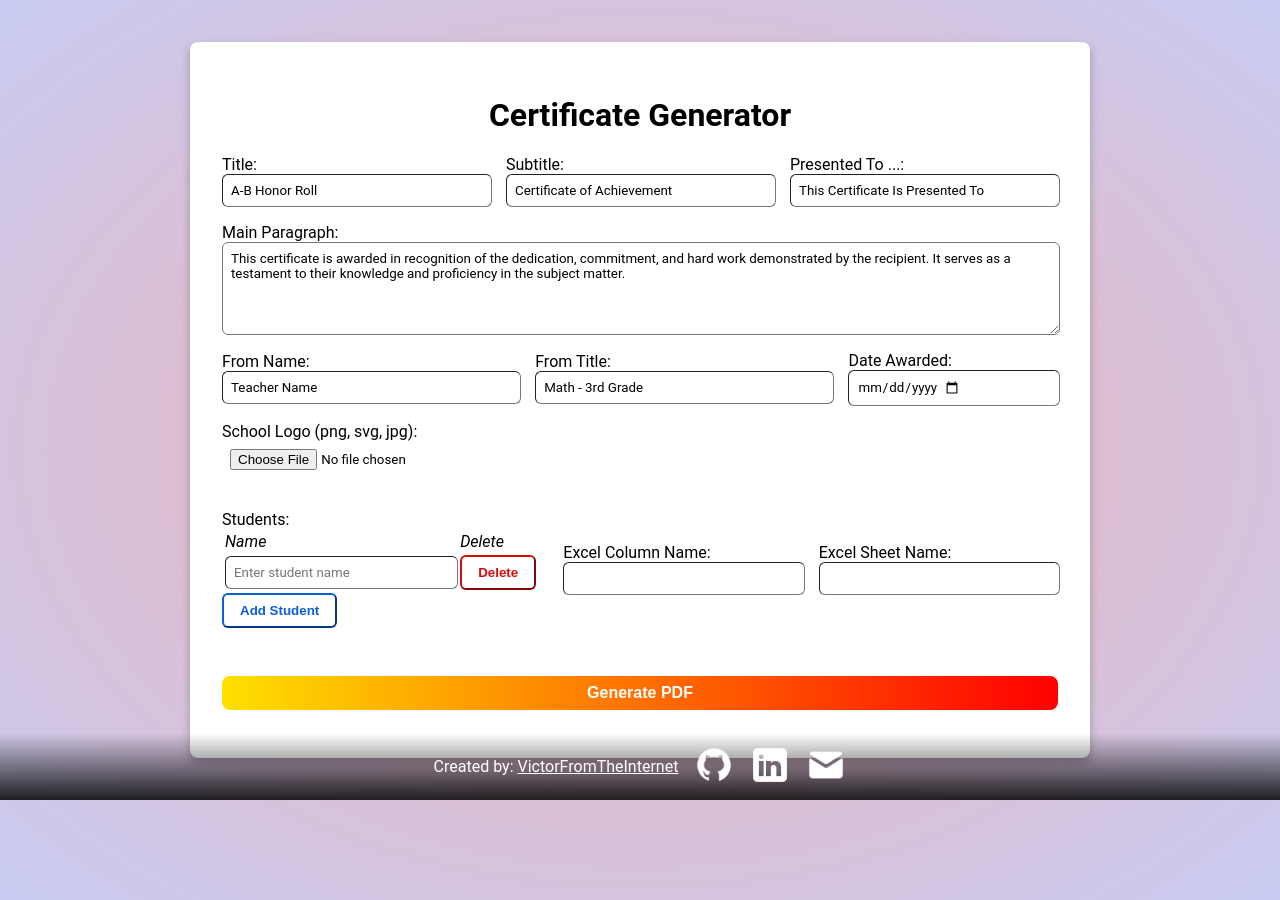
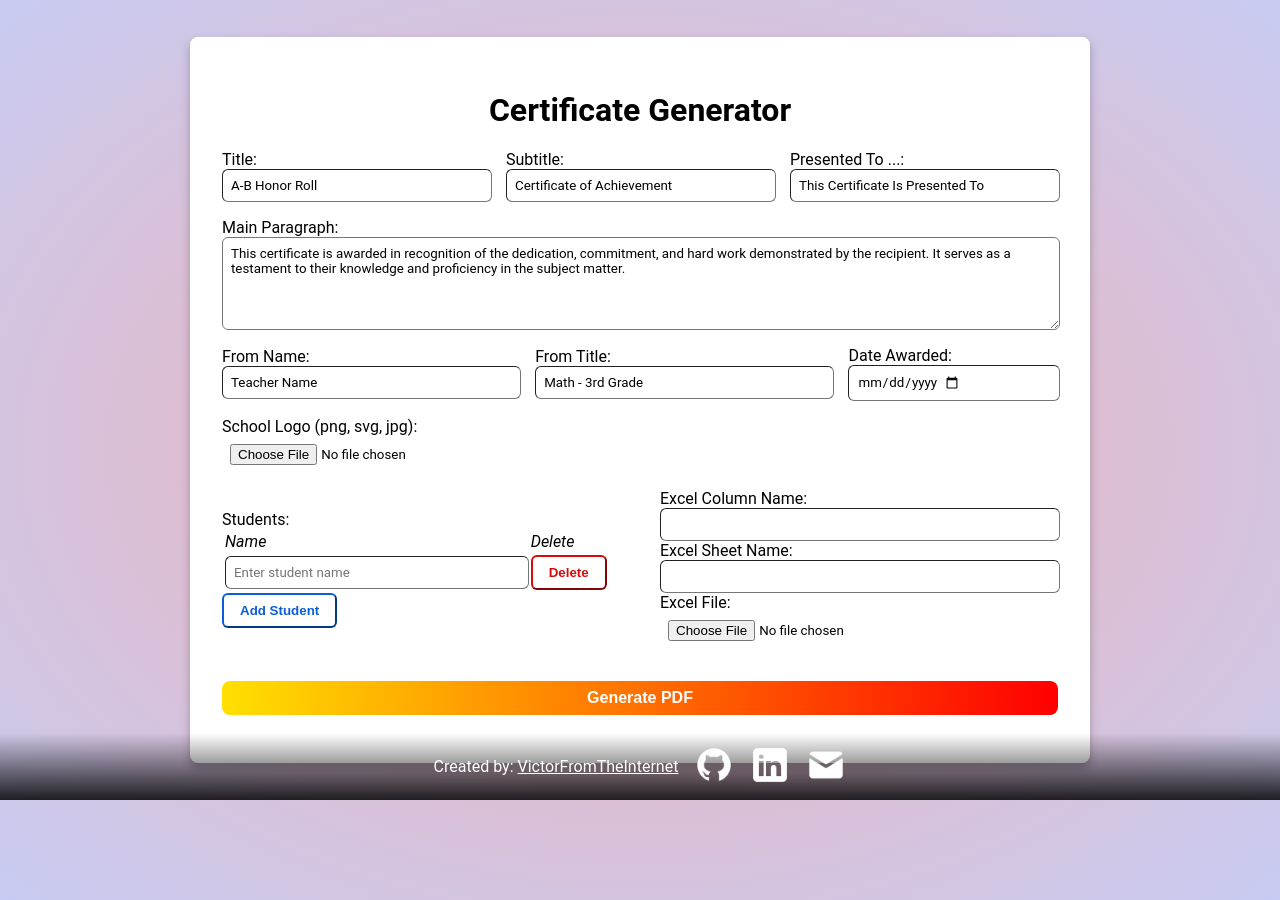
Before and after one commit to VictorFromTheInternet/Certificate_Generator, a React (Vite) app in the folder certificate-generator/: page / in a window 1280 px wide. Built offline with nearby package versions, Linux system fonts and the light colour scheme; what @react-pdf/renderer would draw is missing.

Commit message:
excel file input

```diff
--- a/certificate-generator/src/App.jsx
+++ b/certificate-generator/src/App.jsx
@@ -54,6 +54,7 @@ function App() {
     students: [{ name: '', grade: '' }],
     excelColumnName: '',
     excelSheetName: '',
+    studentExcel: null,
   })
 
   // handle inputs
@@ -262,8 +263,7 @@ function App() {
                   onChange={handleInputChange}
                   required={false}
                   ></TextInput>
-              </div>
-              <div className="flex-col">
+
                 <TextInput placeholder=""
                   name="excelSheetName"
                   label="Excel Sheet Name:"
@@ -271,6 +271,16 @@ function App() {
                   onChange={handleInputChange}
                   required={false}
                   ></TextInput>
+
+                <FileInput
+                  name="studentExcel"
+                  label="Excel File:"
+                  value={formData.studentExcel}
+                  onChange={handleInputChange}
+                  accept=".csv,.xlsx"
+                  multiple={false}
+                  placeholder="Upload Excel File"
+                ></FileInput>
               </div>
             </div>
 
```
